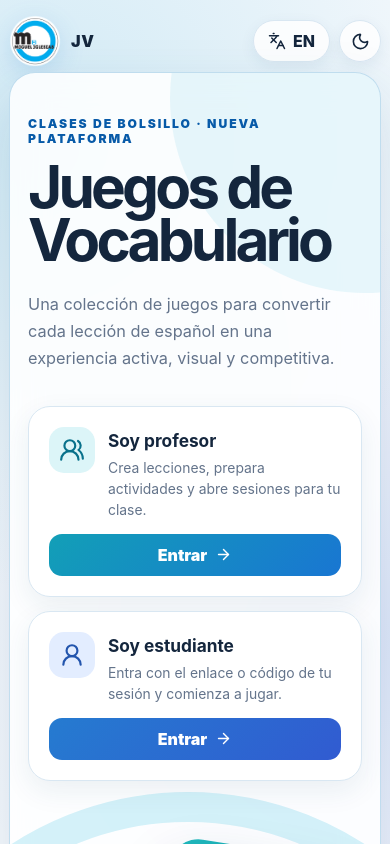
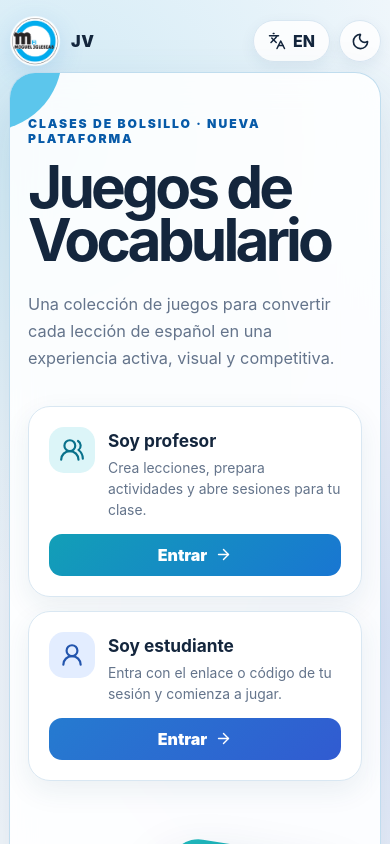
Before and after one commit to migueliglesiascc-create/vocabulario-juegos-miguel-iglesias, a React (Vite) app: page / in a window 390 px wide. Shown: the top 844 px of the page. Built offline with nearby package versions, Linux system fonts and the light colour scheme.

Commit message:
Refine hero circles to match visual direction

```diff
--- a/src/styles.css
+++ b/src/styles.css
@@ -49,9 +49,10 @@ button:focus-visible, a:focus-visible { outline: 3px solid rgba(14, 165, 233, .3
 .utility-button:hover, .icon-button:hover { border-color: #8fc6e8; transform: translateY(-1px); }
 
 .hero { position: relative; display: grid; grid-template-columns: minmax(0, 1.05fr) minmax(370px, .95fr); gap: clamp(40px, 7vw, 92px); align-items: center; min-height: 610px; padding: 72px clamp(30px, 6vw, 76px); overflow: hidden; border: 1px solid rgba(158, 201, 229, .63); border-radius: 34px; background: var(--surface); box-shadow: var(--shadow); backdrop-filter: blur(18px); }
-.hero::before { content: ""; position: absolute; width: 390px; height: 390px; border-radius: 50%; right: -180px; top: -170px; background: rgba(41, 174, 211, .1); }
-.hero::after { content: ""; position: absolute; z-index: 0; width: clamp(560px, 72vw, 920px); aspect-ratio: 1; left: 48%; bottom: -78%; border: clamp(30px, 3.2vw, 48px) solid rgba(48, 190, 225, .2); border-radius: 50%; transform: translateX(-50%); pointer-events: none; }
-:root[data-theme="dark"] .hero::after { border-color: rgba(77, 199, 230, .17); }
+.hero::before { content: ""; position: absolute; z-index: 0; width: 210px; height: 210px; border-radius: 50%; left: -132px; top: -122px; background: rgba(48, 183, 231, .78); pointer-events: none; }
+.hero::after { content: ""; position: absolute; z-index: 0; width: clamp(590px, 58vw, 760px); aspect-ratio: 1; right: clamp(-145px, -8vw, -80px); bottom: clamp(-610px, -45vw, -475px); border: clamp(42px, 4.2vw, 62px) solid rgba(24, 167, 218, .76); border-radius: 50%; pointer-events: none; }
+:root[data-theme="dark"] .hero::before { background: rgba(48, 183, 231, .48); }
+:root[data-theme="dark"] .hero::after { border-color: rgba(53, 190, 229, .46); }
 .hero-copy { position: relative; z-index: 1; }
 .eyebrow { margin: 0 0 14px; color: var(--blue-dark); font-size: .76rem; font-weight: 900; letter-spacing: .16em; }
 h1 { max-width: 700px; margin: 0; font-size: clamp(3.2rem, 6.2vw, 6rem); line-height: .91; letter-spacing: -.065em; }
@@ -98,7 +99,7 @@ footer { padding: 27px 12px 10px; border-top: 1px solid var(--line); color: var(
 
 @media (max-width: 900px) {
   .hero { grid-template-columns: 1fr; min-height: auto; padding: 62px 40px; }
-  .hero::after { width: 760px; bottom: -47%; }
+  .hero::after { width: 650px; right: -170px; bottom: -510px; }
   .hero-visual { min-height: 390px; width: min(520px, 100%); margin: 0 auto; }
   .module-grid { grid-template-columns: repeat(2, 1fr); }
 }
@@ -106,7 +107,8 @@ footer { padding: 27px 12px 10px; border-top: 1px solid var(--line); color: var(
 @media (max-width: 600px) {
   .site-shell { width: min(100% - 18px, 520px); padding-top: 10px; }
   .hero { padding: 43px 18px 34px; border-radius: 26px; }
-  .hero::after { width: 590px; bottom: -22%; border-width: 30px; }
+  .hero::before { width: 150px; height: 150px; left: -98px; top: -92px; }
+  .hero::after { width: 480px; right: -190px; bottom: -370px; border-width: 38px; }
   h1 { font-size: clamp(3rem, 15vw, 4.6rem); }
   .entry-grid, .module-grid { grid-template-columns: 1fr; }
   .entry-card { min-height: 170px; }
```
